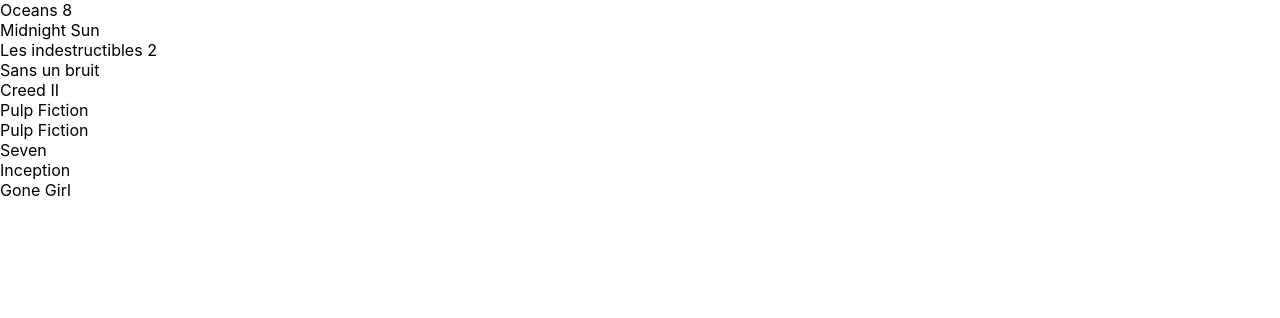
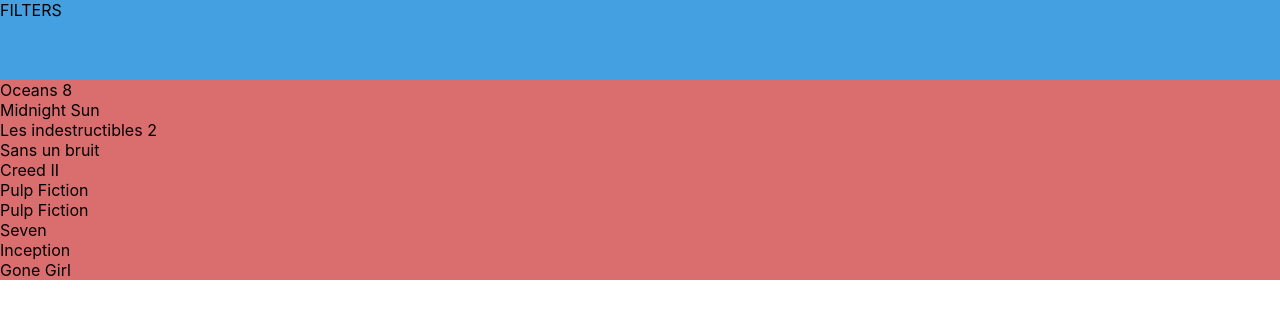
Before and after one commit to hezirel/takehome_particeep, a React (Create React App) app: page / in a window 1280 px wide. Shown: the top 318 px of the page. Built offline with nearby package versions, Linux system fonts and the light colour scheme.

Commit message:
Base store fetch done

```diff
--- a/src/components/App.js
+++ b/src/components/App.js
@@ -21,9 +21,7 @@
 					<Filters />
 					<Movies />
 				</>
-					&& data.map(movie => <div key={movie.id}>{movie.title}</div>)
 			}
-
 		</>
 	);
 }
--- a/src/components/filters/Filters.css
+++ b/src/components/filters/Filters.css
@@ -1,4 +1,4 @@
 .filters {
-    background-color: black;
+    background-color: rgb(69, 160, 225);
     display: flex;
 }
--- a/src/components/filters/Filters.js
+++ b/src/components/filters/Filters.js
@@ -1,8 +1,19 @@
-import React from "react";
+import {
+	React
+} from "react";
+
+import {
+	useSelector
+} from "react-redux";
 
 import "./Filters.css";
 
 const Filters = () => {
+
+	const filters = useSelector(state => state.filters);
+
+	filters ? true: false;
+
 	return (
 		<div className="filters">FILTERS</div>
 	);
--- /dev/null
+++ b/src/components/movies/Movies.css
@@ -0,0 +1,4 @@
+.movies {
+    display: block;
+    background-color: #da6e6e;
+}
--- a/src/components/movies/Movies.js
+++ b/src/components/movies/Movies.js
@@ -1,8 +1,27 @@
 import React from "react";
 
+import "./Movies.css";
+
+import { useSelector } from "react-redux";
+
+
 const Movies = () => {
+
+	const movies = useSelector(state => state.movies.movies);
+
 	return (
-		<div className="movies">MOVIES</div>
+		<div className="movies">
+			{
+				movies && movies.map(movie => {
+					return (
+						<div key={movie.id} className="movie">
+							<div className="movie__title">{movie.title}</div>
+							<div className="movie__year">{movie.year}</div>
+						</div>
+					);
+				})
+			}
+		</div>
 	);
 };
 
--- a/src/index.css
+++ b/src/index.css
@@ -15,5 +15,5 @@
 #root {
   display: grid;
   grid-template-columns: 1fr;
-  grid-template-rows: 0.3fr 1fr;
+  grid-template-rows: 0.4fr 1fr;
 }
--- a/src/redux/api/movies.js
+++ b/src/redux/api/movies.js
@@ -62,6 +62,6 @@
 	},
 ];
 
-const movies$ = new Promise((resolve) => setTimeout(resolve, 500, {data: movies}));
+const movies$ = new Promise((resolve) => setTimeout(resolve, 1000, {data: movies}));
 
 export default movies$;
--- a/src/redux/store.js
+++ b/src/redux/store.js
@@ -1,10 +1,10 @@
 import { configureStore } from "@reduxjs/toolkit";
 import api from "./api/fetch";
-import movieReducer from "./features/movies/movieSlice";
+import movies from "./features/movies/movieSlice";
 
 export const store = configureStore({
 	reducer: {
-		movieReducer,
+		movies,
 		[api.reducerPath]: api.reducer
 	},
 	middleware: (getDefaultMiddleware) => getDefaultMiddleware().concat(api.middleware),
```
